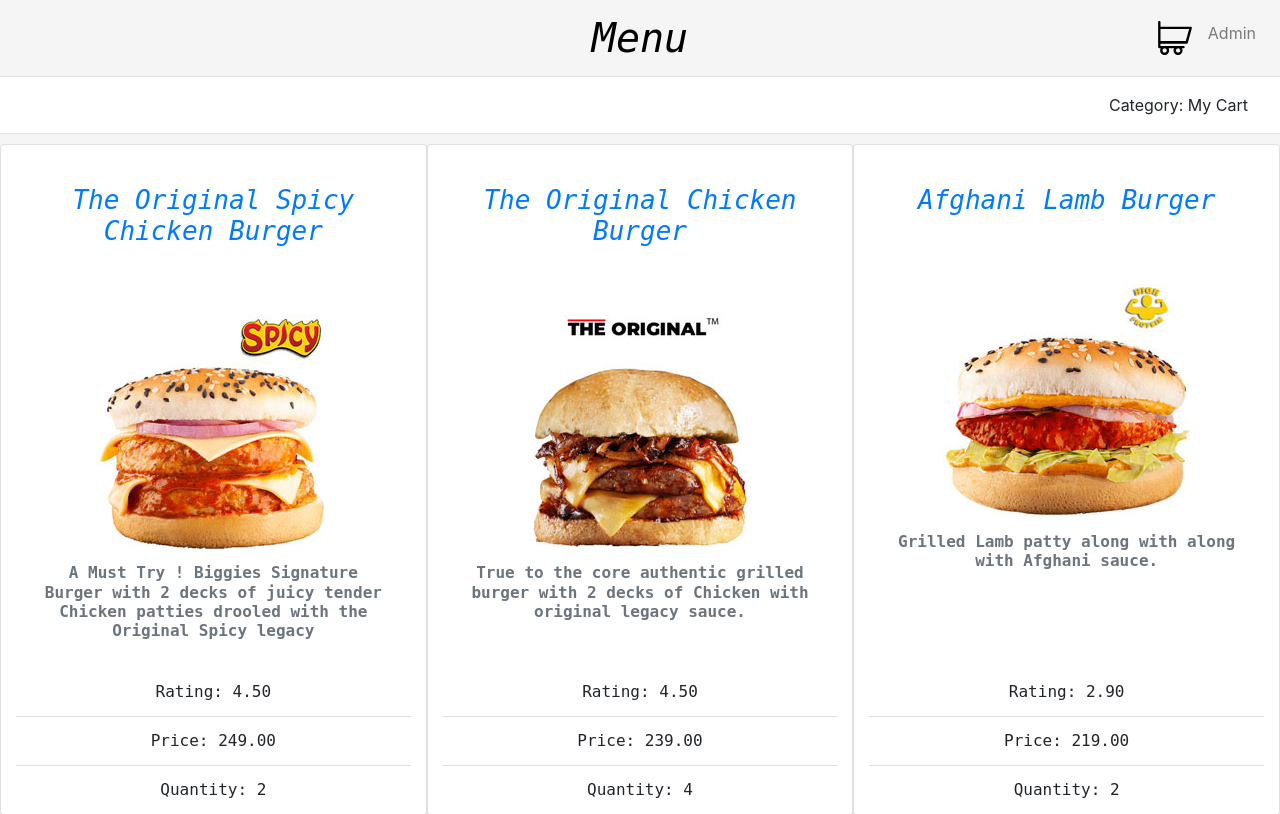
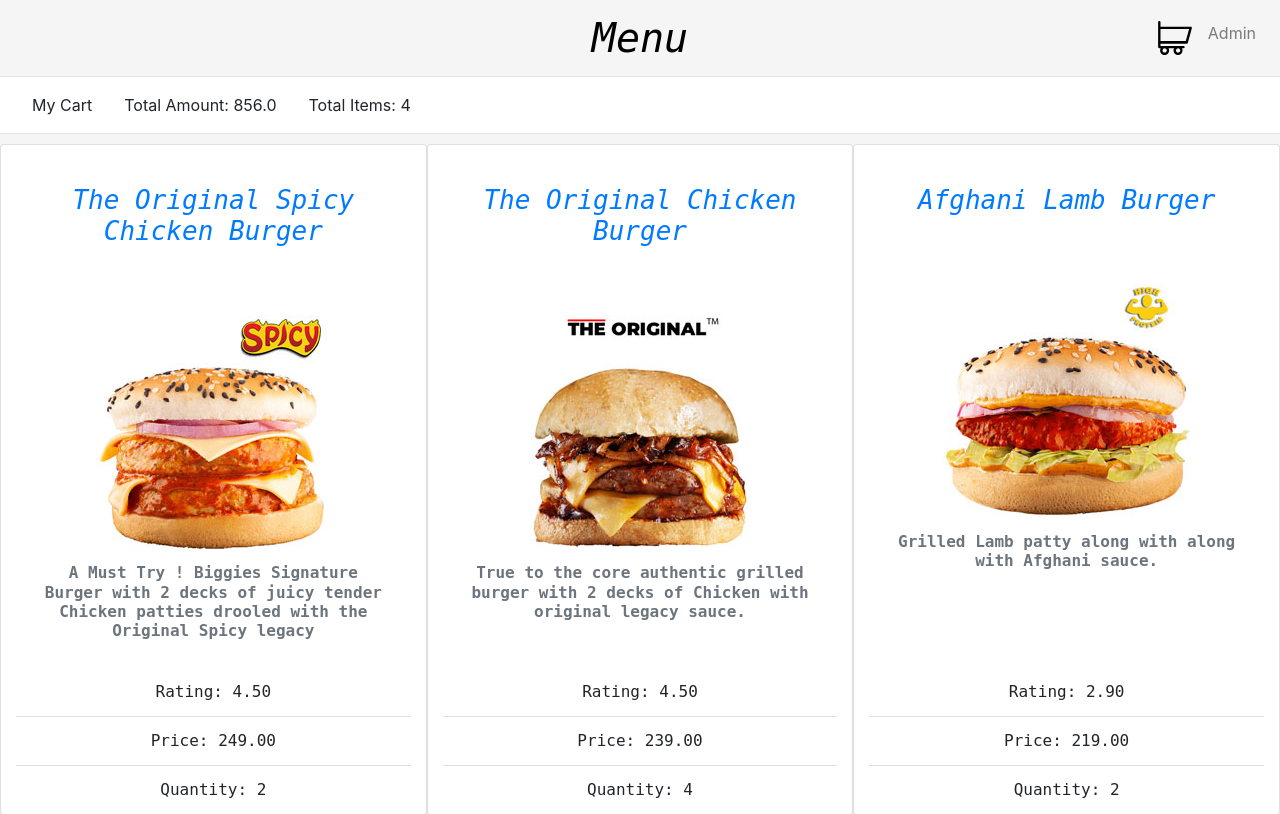
Before and after one commit to treasure363/web-menu, a Django app: page /cart/ in a window 1280 px wide. Shown: the top 814 px of the page. Run offline with Django 4.2, Linux system fonts and the light colour scheme; a user stored in the database is signed in; data comes from the database, SQL or seed files in the repository; both versions use the stored data as it was after the commit; some libraries are stand-ins or nearby versions; some web fonts are replaced.

Commit message:
db update

```diff
--- a/menu/templates/menu/category.html
+++ b/menu/templates/menu/category.html
@@ -3,9 +3,17 @@
 {% block body %}
 
 <nav class="navbar navbar-expand navbar-light categories nav-item">
-    <div class="ml-auto nav-link" style="text-align: center;">
-        Category: {{ header }}
+    <div class="nav-link">
+        {{ header }}
     </div>
+    {% if total %}
+        <div class="nav-link">
+            Total Amount: {{ amount }}
+        </div>
+        <div class="nav-link">
+            Total Items: {{ total }}
+        </div>
+    {% endif %}
 </nav>
 <div class="container-fluid">
     <div class="row">
@@ -36,6 +44,8 @@
                         <button type="button" class="btn btn-auction btn-send-comment" id="{{ item.id }}" data-toggle="modal" data-target="#create">Add to Cart</button>
                     </div>
                 {% endif %}
+                {% if cart %}
+                {% endif %}
             </div>
         {% endfor %}
 
@@ -48,6 +58,7 @@
     const buttonPressed = e => {
         // console.log(`ID of ${e.target.innerHTML} is ${e.target.id}`);
         // console.log(`ID of ${e.target.innerHTML} is ${e.target.id+'q'}`);
+        console.log('adding')
         const url = window.location.origin+`/cart/add/${e.target.id}/`+document.getElementById(`${e.target.id+'q'}`).value;
         fetch(url);
     }
--- a/menu/views.py
+++ b/menu/views.py
@@ -30,15 +30,19 @@ def item(request, category, item):
     })
 
 def add_to_cart(request, item_id, quantity):
+    print("add")
     if quantity==0:
         return HttpResponse()
     item = Item.objects.get(pk=item_id)
+    print(item)
+    print(Cart.objects.filter(item_id=item).exists())
     if Cart.objects.filter(item_id=item).exists():
         cart = Cart.objects.get(item_id=item)
         cart.quantity = quantity
         cart.save()
     else:
         cart = Cart(table = request.user, item_id=item, quantity=quantity)
+        print(cart)
         cart.save()
     return HttpResponse()
 
@@ -58,12 +62,18 @@ def del_from_cart(request, item_id, quantity):
 def cart(request):
     cart = Cart.objects.filter(table=request.user)
     items = []
+    total = 0
     for c in cart:
         items.append(c.item_id)
+        total += c.item_id.price
+    total = float(total)
+    print(total)
     return render(request, "menu/category.html", {
         "items":items,
         "header": "My Cart",
-        "quantity": True
+        "quantity": True,
+        "amount": total,
+        "total": len(items)
     })
 
 def cart_all(request):
@@ -98,7 +108,6 @@ def login_view(request):
             return redirect('index')
         return render(request, "menu/login.html")
 
-
 def logout_view(request):
     logout(request)
     return HttpResponseRedirect(reverse("index"))
```
Also changed, not shown: menu/templates/menu/index.html (+10 -2 lines), db.sqlite3 (added), media/category/Vegetarian_Burgers.png (added), media/item/BIGG_Club_Veg.png (added), media/item/Bigg-Krunch.jpg (added), media/item/Indian-Mutton.jpg (added), media/item/Krunchy_Paneer_burger.png (added), media/item/Paneer_Twisted.png (added), media/item/Spicy_Schezwan_ushroom.png (added), media/item/Volcano_Cheese.png (added), 1 other file.
